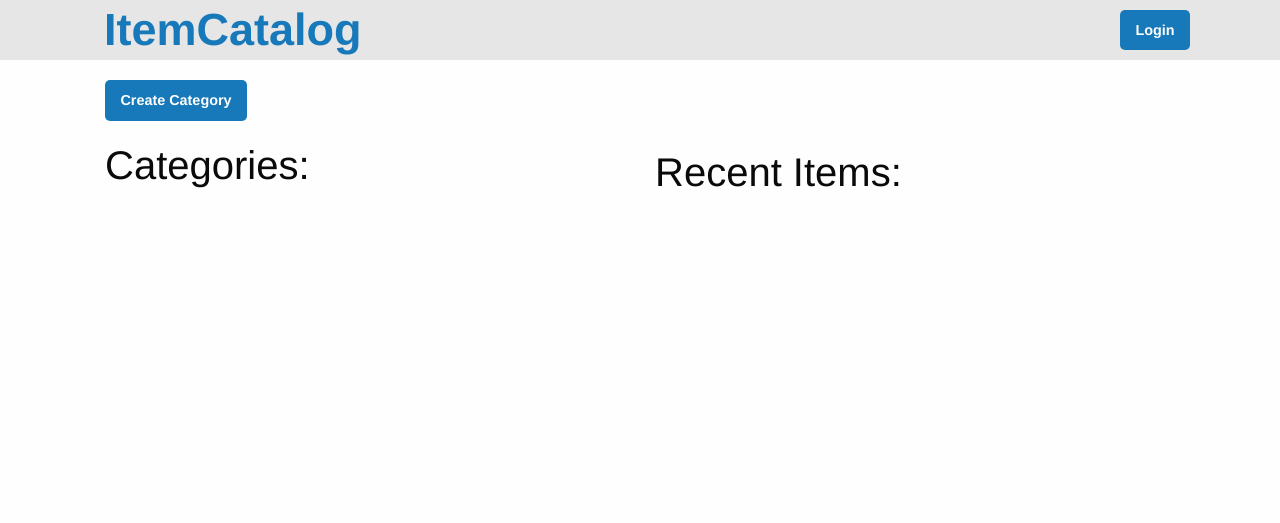
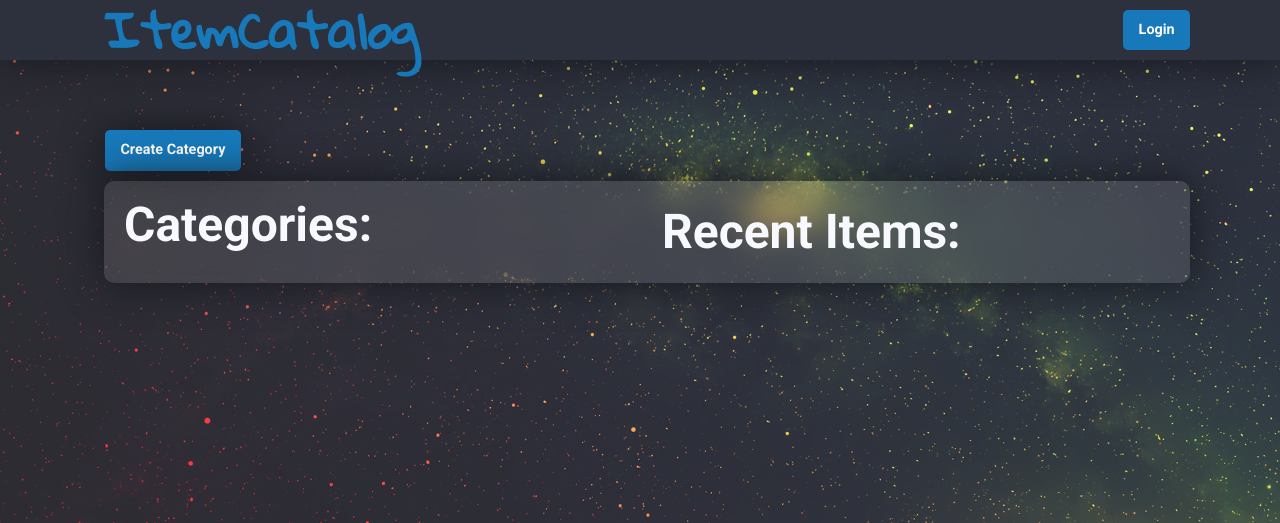
Before and after one commit to glc3344/udacity-itemcatalog, a Flask app: page / in a window 1280 px wide. Shown: the top 523 px of the page. Run offline with Flask 2, Linux system fonts and the light colour scheme; some libraries are stand-ins or nearby versions.

Commit message:
Final commit before first submission

```diff
--- a/catalog/static/css/styles.css
+++ b/catalog/static/css/styles.css
@@ -1,6 +1,55 @@
+body,
+.site-container::before {
+    background-image: url("../img/background.png");
+    background-repeat: no-repeat;
+    background-attachment: fixed;
+    background-size: cover;
+    font-family: 'Roboto', sans-serif;
+}
+
+h1, h2, h3, h4, h5, label {
+    font-family: 'Roboto', sans-serif;
+    /*color: #1779ba;*/
+    color: ghostwhite;
+}
+
+p {
+    color: ghostwhite;
+}
+
 .wrapper {
     width: 90%;
     max-width: 1100px;
+    margin: 0 auto;
+}
+
+.site-container {
+    margin: 10px auto;
+    position: relative;
+    padding: 10px 5px;
+    background: hsla(0, 0%, 100%, .1);
+    line-height: 1.5;
+    border-radius: 10px;
+    box-shadow: 0 0 40px #16181e;
+    overflow: hidden;
+    margin-left: 14px;
+
+}
+
+.site-container::before {
+    content: '';
+    position: absolute;
+    top: 0;
+    right: 0;
+    bottom: 0;
+    left: 0;
+    filter: blur(15px);
+    z-index: -1;
+}
+
+.login-container {
+    width: 25%;
+    padding: 25px;
     margin: 0 auto;
 }
 
@@ -14,7 +63,8 @@
     display: flex;
     align-items: center;
     padding: 0;
-    margin-bottom: 20px
+    background-color: #2D313D;
+    box-shadow: 0 0 40px #16181e;
 }
 
 .top-bar-right {
@@ -22,14 +72,16 @@
     display: flex;
     align-items: center;
     padding: 0;
+    background-color: #2D313D;
 }
 
 strong.logo {
-    font-size: 45px;
     text-align: center;
     line-height: 60px;
     color: #1779ba;
     padding-left: 14px;
+    font-family: 'Gloria Hallelujah', cursive;
+    font-size: 300%;
 }
 
 .button {
@@ -38,9 +90,18 @@ strong.logo {
     font-weight: bolder;
 }
 
+.create {
+    border-radius: 5px;
+    text-align: center;
+    font-weight: bolder;
+    box-shadow: 0 0 40px #16181e;
+    margin-bottom: 0;
+}
+
 .flash {
     text-align: center;
     margin-bottom: 20px;
+    border-radius: 5px;
 }
 
 .callout.large {
@@ -52,6 +113,35 @@ strong.logo {
     margin-top: 100px;
 }
 
-.callout.success {
-    border-radius:5px;
+.callout.primary {
+    border-radius: 5px;
+    background-color: hsla(0, 0%, 100%, .2);
+    color: ghostwhite;
+    border-color: ghostwhite;
+    border-width: medium;
+    font-weight: bold;
 }
+
+.login-bg {
+    background-color: #2D313D;
+}
+
+a {
+    color: ghostwhite;
+    font-family: 'Roboto', sans-serif;
+
+}
+
+a:hover {
+    color: silver;
+}
+
+textarea, input[type="text"] {
+    color: #6F7072;
+    background-color: #FFFFFF;
+    border-radius: 5px;
+}
+
+.parent-div {
+    margin-bottom: 70px;
+}
--- a/catalog/static/js/app.js
+++ /dev/null
@@ -1 +0,0 @@
-$(document).foundation()
--- a/catalog/templates/base.html
+++ b/catalog/templates/base.html
@@ -11,9 +11,12 @@
   filename='css/styles.css') }}">
   <script src="//ajax.googleapis.com/ajax/libs/jquery/1.8.2/jquery.min.js"></script>
   <script src="//apis.google.com/js/platform.js?onload=start"></script>
+  <link href="https://fonts.googleapis.com/css?family=Gloria+Hallelujah|Roboto:400,700,900"
+        rel="stylesheet">
 </head>
 <body>
-
+<div class="img-bg">
+  <div class="parent-div">
     <div data-sticky-container>
       <div class="top-bar"
            data-sticky
@@ -27,13 +30,15 @@
             <div class="top-bar-right">
               <ul class="menu">
                 <li>
-              <div>
+                  <div class="login-bg">
                     {% if 'username' not in session %}
-                  <a href="{{ url_for('showLogin') }}" class="button">Login</a>
+                      <a href="{{ url_for('showLogin') }}"
+                         class="button">Login</a>
                     {% else %}
                       <a href="{{ url_for('logout') }}" class="button
               alert">Logout {{ user_name }}
-                  </a> <img src="{{ picture }}" alt="profile-pic" height="40"
+                      </a>
+                      <img src="{{ picture }}" alt="profile-pic" height="40"
                            width="40" style="border-radius: 25px; margin-left:
                         10px;">
                     {% endif %}
@@ -45,13 +50,14 @@
         </div>
       </div>
     </div>
+  </div>
 
   <div class="wrapper">
     <div class='flash'>
       {% with messages = get_flashed_messages() %}
         {% if messages %}
           {% for message in messages %}
-          <strong class="callout success"> {{ message }} </strong>
+            <strong class="callout primary"> {{ message }} </strong>
           {% endfor %}
         {% endif %}
       {% endwith %}
@@ -64,5 +70,7 @@
   <script src="../static/js/vendor/what-input.js"></script>
   <script src="../static/js/vendor/foundation.js"></script>
   <script src="../static/js/app.js"></script>
+</div>
+
 </body>
 </html>
--- a/catalog/templates/editCategory.html
+++ b/catalog/templates/editCategory.html
@@ -2,6 +2,9 @@
 {% block title %}Edit Category{% endblock %}
 
 {% block content %}
+
+  <div class="site-container">
+    <div class="site-content">
       <div class="row">
         <div class="medium-6 columns">
           <h1>Edit Category</h1>
@@ -33,5 +36,7 @@
           </div>
         </div>
       </form>
+    </div>
+  </div>
 
 {% endblock %}
--- a/catalog/templates/index.html
+++ b/catalog/templates/index.html
@@ -6,14 +6,16 @@
   <div class="row">
     <div class="large-12 columns">
 
-      <a href="{{ url_for('new_category') }}" class="button">Create
+      <a href="{{ url_for('new_category') }}" class="create button">Create
                                                                     Category</a>
     </div>
   </div>
 
+  <div class="site-container">
+    <div class="site-content">
       <div class="row">
         <div class="large-6 columns">
-      <h2>Categories:</h2>
+          <h1 style="font-weight: bolder;">Categories:</h1>
           {% for c in categories %}
             <h3>
               <a href="{{ url_for('category_index', category_name = c.name) }}">
@@ -22,17 +24,22 @@
           {% endfor %}
         </div>
 
+
         <div class="large-6 columns">
-      <h2 style="padding-top: 7px">Recent Items:</h2>
+          <h1 style="padding-top: 7px; font-weight: bolder;">Recent
+                                                             Items:</h>
             {% for i in items %}
               <h4>
                 <a href="{{ url_for('item_description',
           item_name = i.name, category_name = i.category.name) }}">
                   {{ i.name }}</a>
-          <span style="font-style: italic; font-size: medium">({{ i.category.name }})</span>
+                <span style="color: ghostwhite; font-style: italic; font-size:
+                medium">
+                  ({{ i.category.name }})</span>
               </h4>
             {% endfor %}
         </div>
       </div>
-
+    </div>
+  </div>
 {% endblock %}
--- a/catalog/templates/login.html
+++ b/catalog/templates/login.html
@@ -4,7 +4,8 @@
 {% block content %}
 
 
-  <div class="callout large">
+  <div class="site-container login-container">
+    <div class="site-content login-content">
     <h3>Login Options:</h3>
     <!-- GOOGLE PLUS SIGN IN-->
     <div id="signInButton">
@@ -50,6 +51,6 @@
     </script>
     <!--END GOOGLE PLUS SIGN IN -->
   </div>
-
+  </div>
 
 {% endblock %}
--- a/catalog/templates/newCategory.html
+++ b/catalog/templates/newCategory.html
@@ -2,7 +2,8 @@
 {% block title %}Add New Category{% endblock %}
 
 {% block content %}
-
+  <div class="site-container">
+    <div class="site-content">
       <div class="row">
         <div class="medium-6 columns">
           <h1>Add New Category</h1>
@@ -23,5 +24,6 @@
           </div>
         </div>
       </form>
-
+    </div>
+  </div>
 {% endblock %}
--- a/catalog/templates/newItem.html
+++ b/catalog/templates/newItem.html
@@ -3,6 +3,8 @@
 
 {% block content %}
 
+  <div class="site-container">
+    <div class="site-content">
       <h1>Add Item to {{ cat_name }}</h1>
       <form action="#" method="post">
         <div class="row">
@@ -26,6 +28,7 @@
           </div>
         </div>
       </form>
-
+    </div>
+  </div>
 
 {% endblock %}
```
Also changed, not shown: catalog/project.py (+32 -5 lines), catalog/templates/category_index.html (+6 -1 lines), catalog/templates/deleteCategory.html (+10 -2 lines), catalog/templates/deleteItem.html (+9 -3 lines), catalog/templates/editItem.html (+5 -2 lines), catalog/templates/itemDescription.html (+5 -2 lines), catalog/itemcatalog.db, catalog/static/img/background.png (added). Lines whose indentation alone changed are shown as unchanged.
